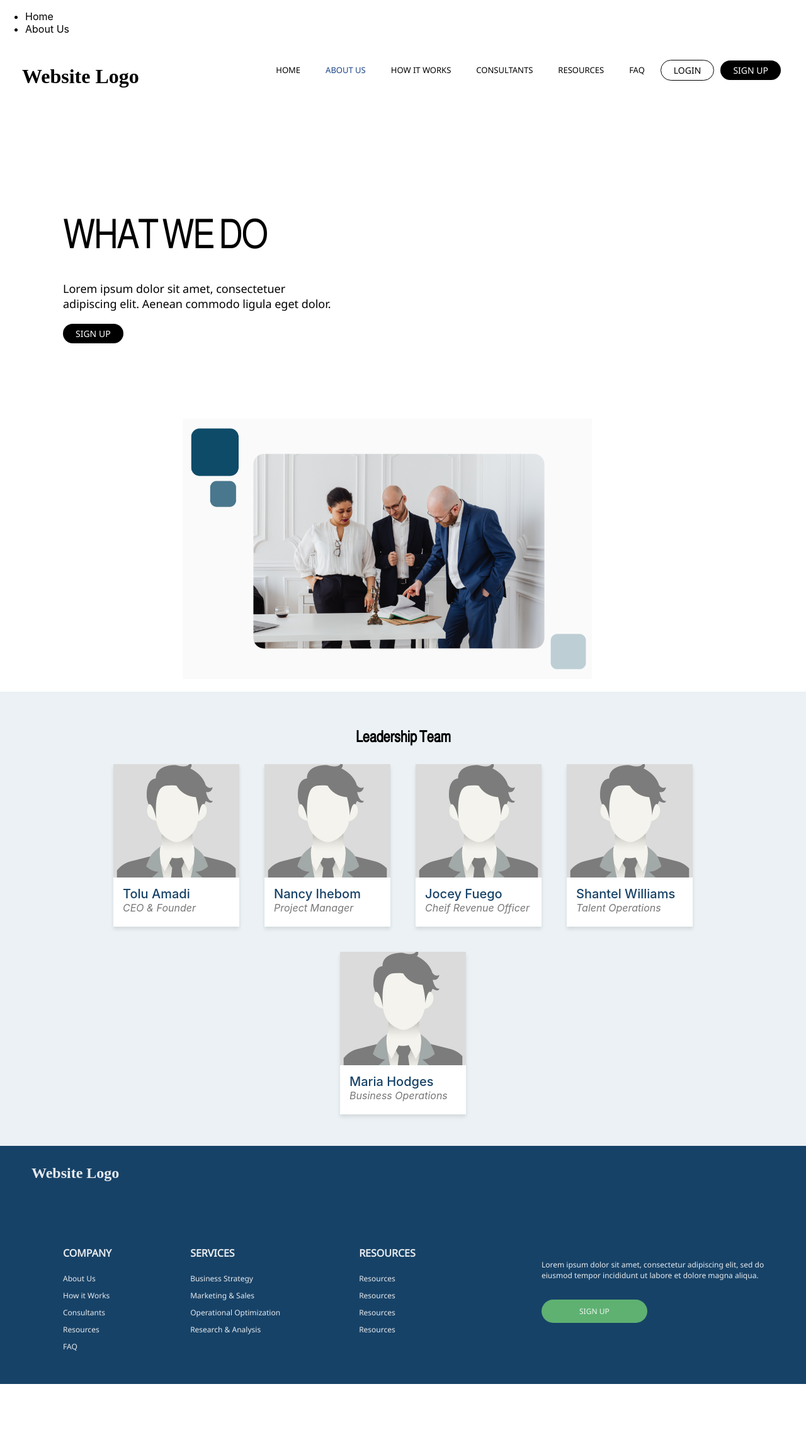
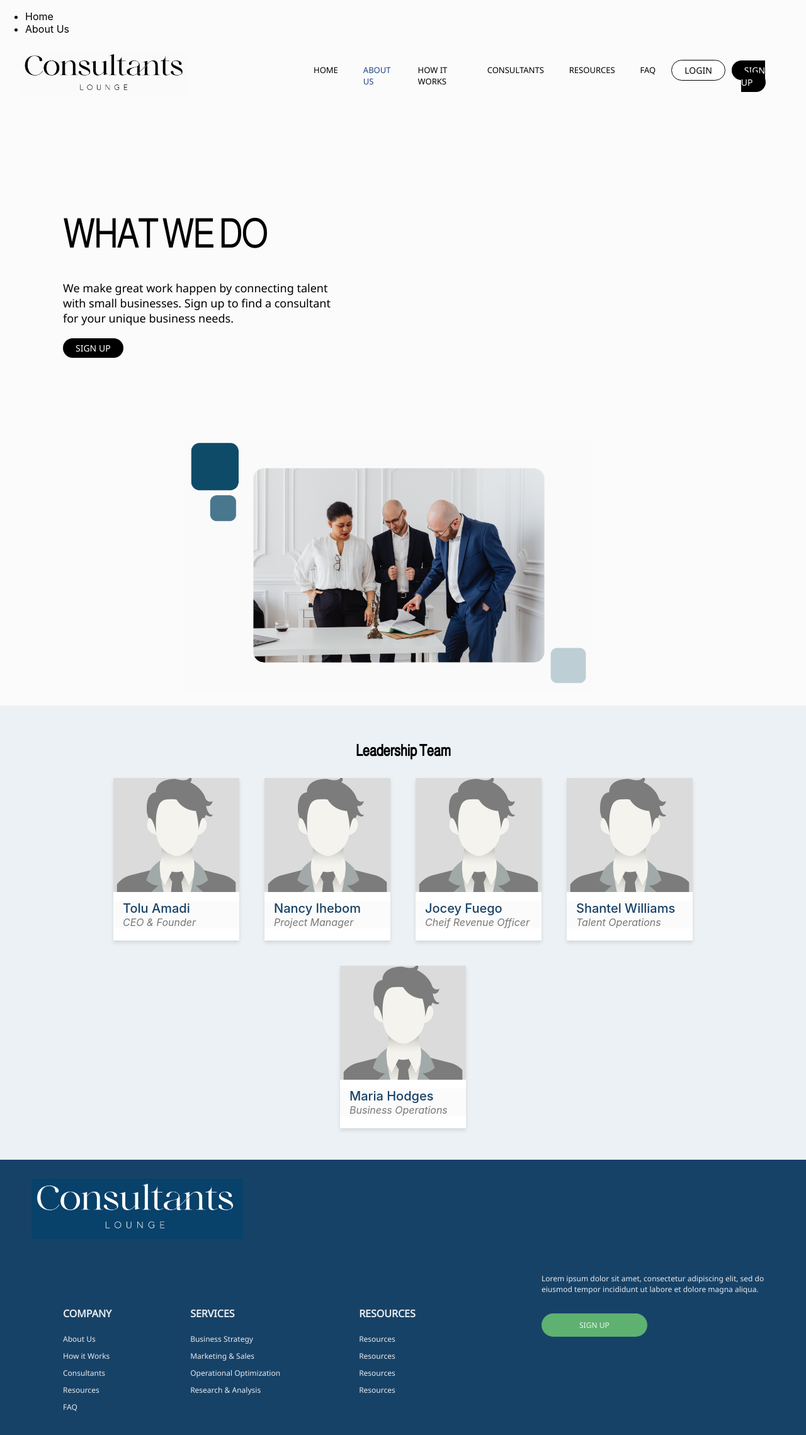
Before and after one commit to Grace4501/Capstone-Project, a React (Create React App) app in the folder consultants_lounge_frontend/: page /aboutUs in a window 1280 px wide. Shown: the top 2278 px of the page at 63% size. Before the commit the page ends 2197 px from the top, so only its background shows below. Built offline with nearby package versions, Linux system fonts and the light colour scheme.

Commit message:
Fixed up a bit of the css for aboutUs and homepage

```diff
--- a/consultants_lounge_frontend/src/components/HomePage.js
+++ b/consultants_lounge_frontend/src/components/HomePage.js
@@ -26,7 +26,7 @@ const HomePage = () => {
       {/* Header Section */}
       <div className="header">
         <div className="logo-container">
-          <h1 className="logo" alt="Consultants Lounge Logo">Website Logo</h1>
+        <img src="resources/CompanyLogo-White.png" className="logo" alt="company logo" />
         </div>
 
         <div className="pageList">
@@ -124,7 +124,7 @@ const HomePage = () => {
       <div className="footer">
         <div className="logo-list-container">
           <div className="footer-logo-container">
-            <h1 className="footer-logo">Website Logo</h1>
+          <img src="resources/CompanyLogo-Blue.png" className="footer-logo" alt="company logo" />
           </div>
 
           <div className="footer-lists">
--- a/consultants_lounge_frontend/src/components/aboutUs.js
+++ b/consultants_lounge_frontend/src/components/aboutUs.js
@@ -11,7 +11,7 @@ const AboutUs = () => {
       {/* Header */}
       <div className="header">
         <div className="logo-container">
-          <h1 className="logo">Website Logo</h1>
+        <img src="resources/CompanyLogo-White.png" className="logo" alt="company logo" />
         </div>
         <div className="pageList">
           <ul>
@@ -32,7 +32,7 @@ const AboutUs = () => {
         <div className="text-whatDo">
           <h1 className="title-whatDo">WHAT WE DO</h1>
           <p className="paragraph-whatDo">
-            Lorem ipsum dolor sit amet, consectetuer adipiscing elit. Aenean commodo ligula eget dolor.
+            We make great work happen by connecting talent with small businesses. Sign up to find a consultant for your unique business needs.
           </p>
           <Link to="/signup" className="signup-whatDo">SIGN UP</Link>
         </div>
@@ -49,7 +49,7 @@ const AboutUs = () => {
       <div className="footer">
         <div className="logo-list-container">
           <div className="footer-logo-container">
-            <h1 className="footer-logo">Website Logo</h1>
+          <img src="resources/CompanyLogo-Blue.png" className="footer-logo" alt="company logo" />
           </div>
 
           <div className="footer-lists">
--- a/consultants_lounge_frontend/src/styles/aboutUs.css
+++ b/consultants_lounge_frontend/src/styles/aboutUs.css
@@ -132,6 +132,8 @@
     font-weight: 600;
     transform: scaleY(1.3) translateX(-25px);
     transform: scaleX(0.8);
+    background-color: #ebf1f4;
+
 }
 
 /* Container for the leadership cards */
@@ -144,6 +146,8 @@
     width: 100%;
     padding: 10px;
     overflow-x: hidden;
+    background-color: #ebf1f4;
+
 }
 
 /* Each leader card */
--- a/consultants_lounge_frontend/src/styles/headerFooter.css
+++ b/consultants_lounge_frontend/src/styles/headerFooter.css
@@ -30,9 +30,8 @@ html, body {
 
 /* Logo styling*/
 .logo {
-    max-width: 100%;
+    max-width: 60%;
     height: auto;
-    font-family: 'Libre Caslon', serif;
     padding-left: 15px;
 }
 
@@ -182,13 +181,15 @@ a {
 .footer-logo-container {
     flex: 1;
     margin-right: 50px;
+    background-color: #174267;
 }
 
 /* Logo styling */
 .footer-logo {
-    font-family: 'Libre Caslon', serif;
-    font-size: 24px;
     margin: 0;
+    background-color: #174267;
+    max-width: 60%;
+    height: auto;
 }
 
 /* Styling for info list section styling */
@@ -198,6 +199,7 @@ a {
     flex: 7;
     gap: 75px;
     margin-top: 70px;
+    background-color: #174267;
 }
 
 /* Styling for info list groups */
@@ -205,29 +207,42 @@ a {
     display: flex;
     flex-direction: column;
     padding-left: 50px;
+    background-color: #174267;
+}
+
+.footer-lists p {
+    background-color: #174267;
+}
+
+.footer-lists b {
+    background-color: #174267;
 }
 
 /* Info list Styling */
 .footer-lists ul {
     list-style: none;
     padding: 0;
+    background-color: #174267;
 }
 
 /* List item styling */
 .footer-lists li {
     padding: 5px 0;
     font-size: 12px;
+    background-color: #174267;
 }
 
 /* List link styling */
 .footer-lists a {
     text-decoration: none;
     color: rgba(255, 255, 255, 0.893);
+    background-color: #174267;
 }
 
 /* Logo & info styling */
 .logo-list-container {
     flex-direction: column;
+    background-color: #174267;
 }
 
 /* Styling for signup section */
@@ -237,6 +252,7 @@ a {
     align-items: flex-start;
     margin-top: 0;
     padding-left: 20px;
+    background-color: #174267;
 }
 
 /* Styling for signup paragraph */
@@ -245,6 +261,7 @@ a {
     margin-top: 150px;
     margin-bottom: 30px;
     width: 370px;
+    background-color: #174267;
 }
 
 /* Styling for signup button */
--- a/consultants_lounge_frontend/src/styles/homePage.css
+++ b/consultants_lounge_frontend/src/styles/homePage.css
@@ -1,6 +1,7 @@
 
 * {
     text-align: left;
+    background-color: #fbfbfb;
 }
 
 /* Next Level Buisness Section */
@@ -86,6 +87,8 @@
 .search-icon {
     width: 20px;
     height: 20px;
+    background-color: rgb(94, 177, 113);
+
 }
 
 
@@ -460,6 +463,8 @@
     font-weight: 600;
     transform: scaleY(1.3) translateX(-25px);
     transform: scaleX(0.8);
+    background-color: #ebf1f4;
+
 }
 
 /* Container for the expert cards with horizontal scroll */
@@ -469,6 +474,8 @@
     gap: 40px;
     padding: 10px;
     max-width: 1200px;
+    background-color: #ebf1f4;
+
 }
 
 /* Styling for the left and right arrows */
@@ -479,16 +486,32 @@
     font-size: 2em;
     cursor: pointer;
     z-index: 1;
+    background-color: #ebf1f4;
+
 }
 
 /* Styling for the left arrow */
 .scroll-arrow-left {
     left: 120px;
+    background-color: #ebf1f4;
+
+}
+
+.scroll-arrow-left span {
+    background-color: #ebf1f4;
+
 }
 
 /* Styling for the right arrow */
 .scroll-arrow-right {
     right: 120px;
+    background-color: #ebf1f4;
+
+}
+
+.scroll-arrow-right span {
+    background-color: #ebf1f4;
+
 }
 
 /* Styling for each expert card */
@@ -513,6 +536,7 @@
 .expert-info {
     font-size: 1em;
     padding: 0 15px;
+    background-color: white;
 }
 
 /* Styling for expert card info specifically name */
@@ -521,6 +545,8 @@
     margin: 0;
     color: #174267;
     font-size: 20px;
+    background-color: white;
+
 }
 
 /* Styling for expert card info specifically title */
@@ -528,4 +554,6 @@
     font-style: italic;
     margin: 0;
     color: #777;
+    background-color: white;
+
 }
```
Also changed, not shown: consultants_lounge_frontend/public/resources/CompanyLogo-Blue.png (added), consultants_lounge_frontend/public/resources/CompanyLogo-White.png (added).
